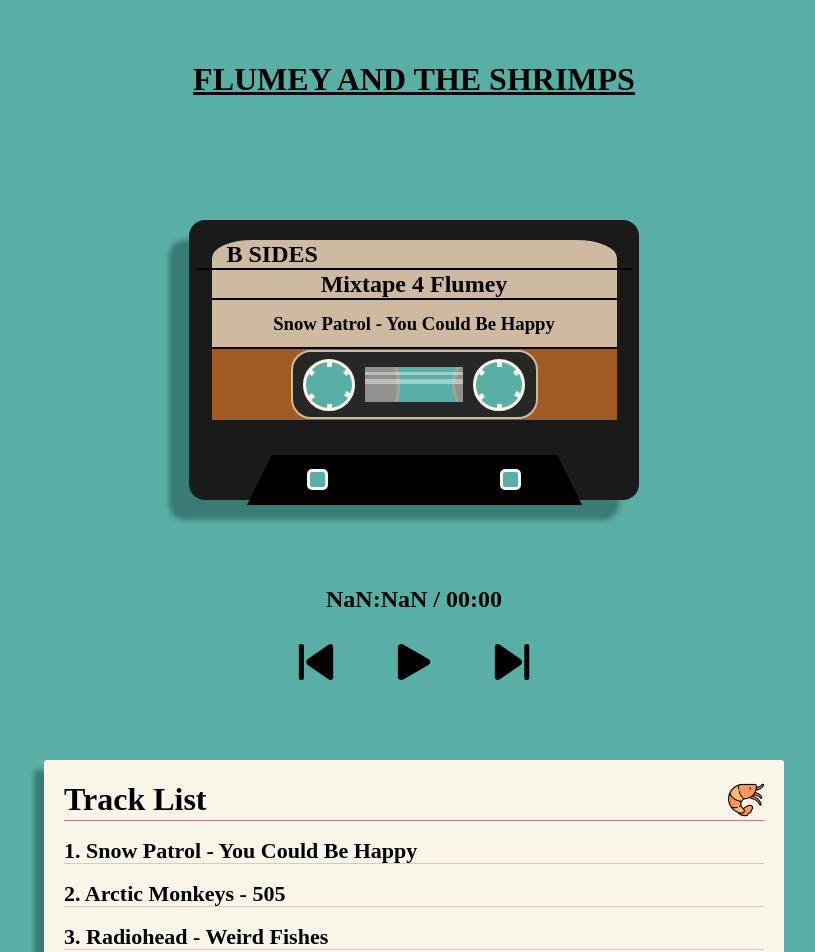
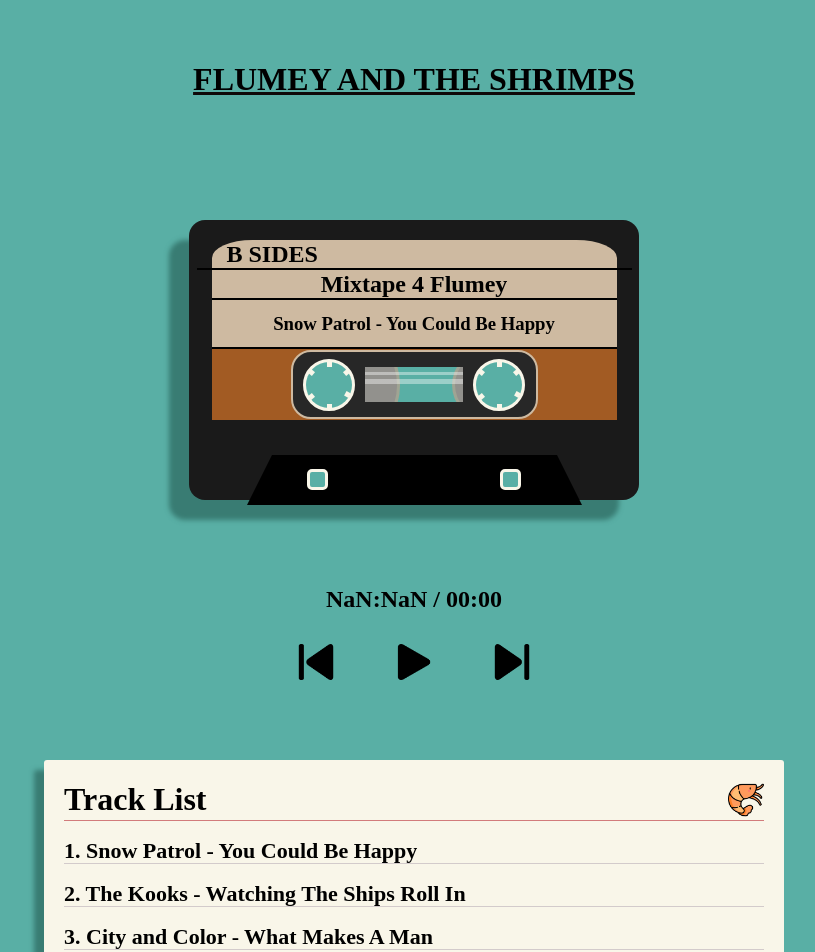
Before and after one commit to joshuabarua/mixtape_app, a React (Vite) app in the folder mixtape-react/: page / in a window 1280 px wide. Shown: the top 952 px of the page, without its empty margins (226-1041 px from the left). Built offline with nearby package versions, Linux system fonts and the light colour scheme; a web font is replaced by a local one.

Commit message:
Added songs

```diff
--- a/mixtape-react/src/App.jsx
+++ b/mixtape-react/src/App.jsx
@@ -42,6 +42,8 @@ const playlistOne = {
 
 const playlistArr = [
 	'https://www.youtube.com/watch?v=76Mbnuwk2d4',
+	'https://www.youtube.com/watch?v=W9BoAcbQdc4',
+	'https://www.youtube.com/watch?v=Iugr-yPgQgQ',
 	'https://www.youtube.com/watch?v=qU9mHegkTc4',
 	'https://www.youtube.com/watch?v=V_Ydoe4Q-Gg',
 	'https://www.youtube.com/watch?v=Iw1Fm61HBA8',
@@ -79,6 +81,8 @@ const playlistArr = [
 
 const songNames = [
 	'Snow Patrol - You Could Be Happy',
+	'The Kooks - Watching The Ships Roll In',
+	'City and Color - What Makes A Man',
 	'Arctic Monkeys - 505',
 	'Radiohead - Weird Fishes',
 	'Queens of the Stone Age - Go With The Flow',
```
